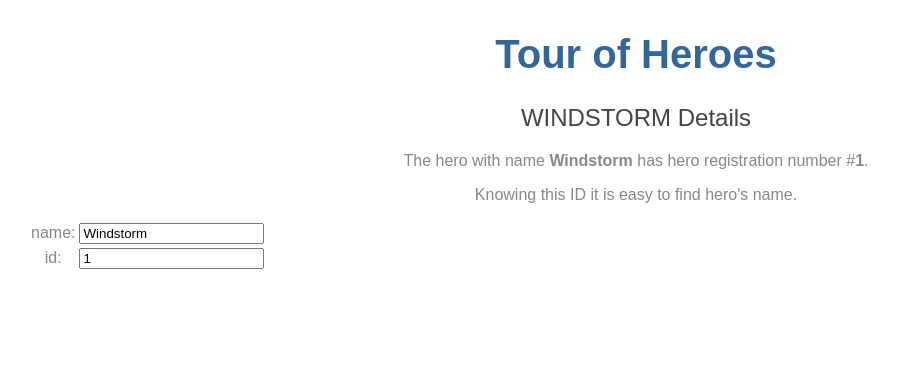
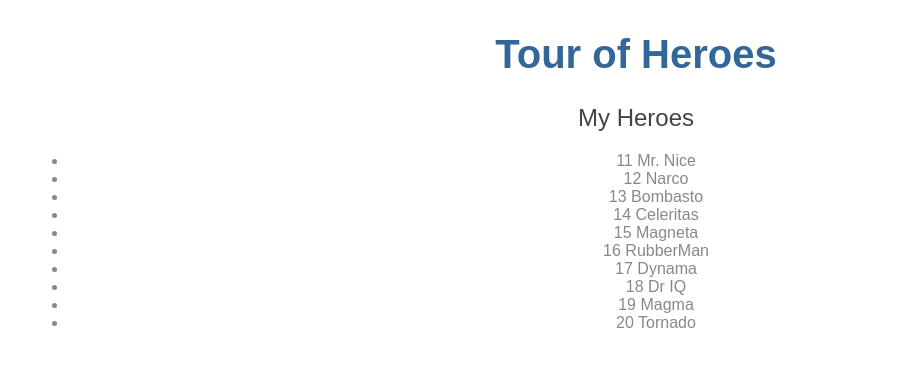
Before and after one commit to AlenPelin/angluar-tutorial, an Angular app: page /heroes in a window 1280 px wide. Shown: the top 366 px of the page, without its empty margins (4-902 px from the left). Built offline with nearby package versions, Linux system fonts and the light colour scheme.

Commit message:
Add mock heroes

```diff
--- a/src/app/heroes/heroes.component.html
+++ b/src/app/heroes/heroes.component.html
@@ -1,23 +1,6 @@
-<h2>{{hero.name | uppercase}} Details</h2>
-<p>The hero with name <b>{{hero.name}}</b> has hero registration number #<b>{{hero.id}}</b>.</p>
-<p>Knowing this ID it is easy to find hero's name.</p>
-<div>
-  <table>
-    <tr>
-      <td>
-        <label for="name">name:</label>
-      </td>
-      <td>
-        <input name="name" [(ngModel)]="hero.name" placeholder="name" />
-      </td>
-    </tr>
-    <tr>
-      <td>
-        <label for="id">id:</label>
-      </td>
-      <td>
-        <input name="id" [(ngModel)]="hero.id" placeholder="id" />
-      </td>
-    </tr>
-  </table>
-</div>
+<h2>My Heroes</h2>
+<ul class="heroes">
+  <li *ngFor="let hero of heroes">
+    <span class="badge">{{hero.id}}</span> {{hero.name}}
+  </li>
+</ul>
--- a/src/app/heroes/heroes.component.ts
+++ b/src/app/heroes/heroes.component.ts
@@ -1,5 +1,6 @@
 import { Component, OnInit } from '@angular/core';
 import { Hero } from '../hero';
+import { HEROES } from '../../mock-heroes';
 
 @Component({
   selector: 'app-heroes',
@@ -10,10 +11,7 @@
 
   constructor() { }
 
-  hero: Hero = {
-    id: 1,
-    name: 'Windstorm',
-  };
+  heroes: Hero[] = HEROES;
 
   ngOnInit() {
   }
--- /dev/null
+++ b/src/mock-heroes.ts
@@ -0,0 +1,14 @@
+import { Hero } from "./app/hero";
+
+export const HEROES: Hero[] = [
+    { id: 11, name: 'Mr. Nice' },
+    { id: 12, name: 'Narco' },
+    { id: 13, name: 'Bombasto' },
+    { id: 14, name: 'Celeritas' },
+    { id: 15, name: 'Magneta' },
+    { id: 16, name: 'RubberMan' },
+    { id: 17, name: 'Dynama' },
+    { id: 18, name: 'Dr IQ' },
+    { id: 19, name: 'Magma' },
+    { id: 20, name: 'Tornado' }
+  ];
```
